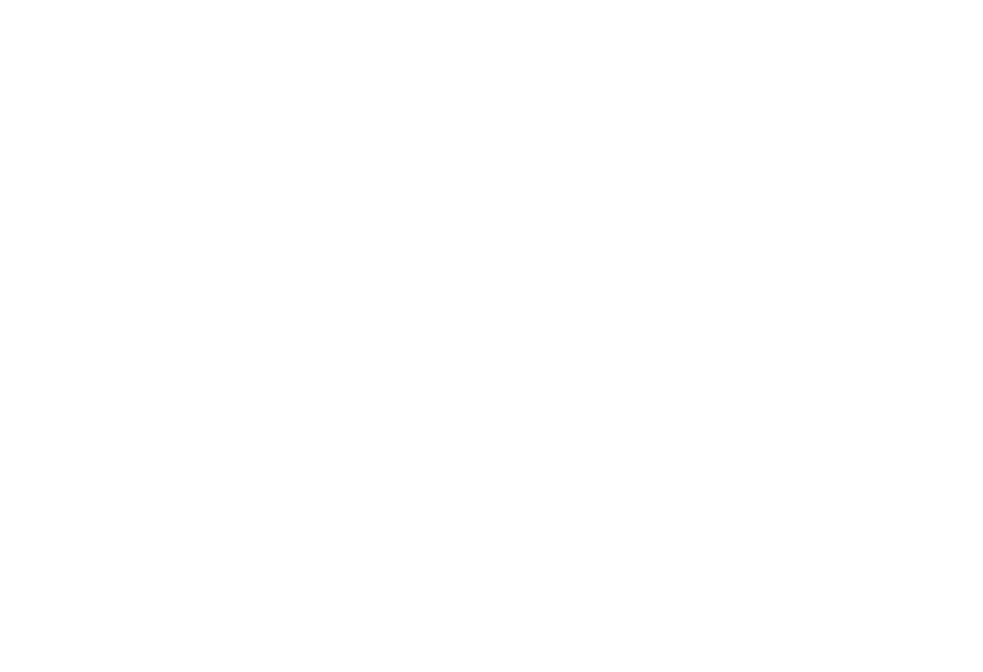
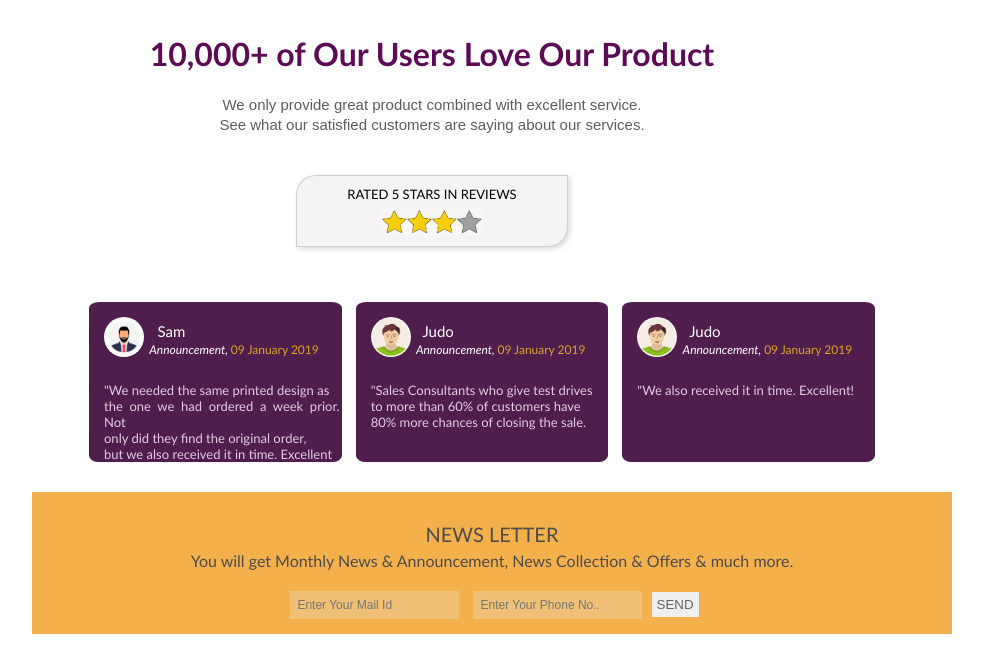
Before and after one commit to VaishnaviTipugade/ProrigoTraining_WebTech_Assignments, a plain HTML site: page HTML-Basics/Assignment2.html in a window 1280 px wide. Shown: the whole page, without its empty margins (231-1214 px from the left). Drawn offline with Linux system fonts and the light colour scheme.

Commit message:
Design completed

```diff
--- a/HTML-Basics/Assignment2.html
+++ b/HTML-Basics/Assignment2.html
@@ -6,8 +6,66 @@
    <meta name="viewport" content="width=device-width, initial-scale=1.0">
    <title>Assignment 2</title>
    <link rel="stylesheet" href="/HTML-Basics/style2.css">
+
 </head>
 <body>
+   <div class = "container">
+      <h1>10,000+ of Our Users Love Our Product</h1>
+      <p>We only provide great product combined with excellent service. <br> See what our satisfied customers are saying about our services.</p>
 
+      <div class = "ratings">
+         <p>RATED 5 STARS IN REVIEWS</p>
+         <img src="/HTML-Basics/img/ratings.png" alt=" 3/4 ratings by customer">
+      </div>
+
+      <div class="reviewContainer">
+         <!-- Customer-1  -->
+         <div class="review">
+            <div class="customer">
+               <img src="/HTML-Basics/img/profile1.jpg" alt="Customer's profile pic">
+               <p class="cust_name">Sam</p>
+               <p class="cust_subtext">Announcement, <span>09 January 2019</span></p>
+            </div>
+            <p>
+               "We needed the same printed design as<br>
+               the one we had ordered a week prior. Not<br>
+               only did they find the original order,<br>
+               but we also received it in time. Excellent
+            </p>
+         </div>
+
+         <!-- Customer-2  -->
+         <div class="review">
+            <div class="customer">
+               <img src="/HTML-Basics/img/profile2.jpg" alt="Customer's profile pic">
+               <p class="cust_name">Judo</p>
+               <p class="cust_subtext">Announcement, <span>09 January 2019</span></p>
+            </div>
+            <p>
+               "Sales Consultants who give test drives <br>
+               to more than 60% of customers have <br>
+               80% more chances of closing the sale.
+            </p>
+         </div>
+
+         <!-- Customer-3  -->
+         <div class="review">
+            <div class="customer">
+               <img src="/HTML-Basics/img/profile2.jpg" alt="Customer's profile pic">
+               <p class="cust_name">Judo</p>
+               <p class="cust_subtext">Announcement, <span>09 January 2019</span></p>
+            </div>
+            <p>"We also received it in time. Excellent!</p>
+         </div>
+      </div>
+
+      <div class="newsletter">
+         <p id="header">NEWS LETTER</p>
+         <p id="text">You will get Monthly News & Announcement, News Collection & Offers & much more.</p>
+         <input type="text" name="Email" id="email" placeholder="Enter Your Mail Id">
+         <input type="text" name="PhoneNo" id="phone" placeholder="Enter Your Phone No..">
+         <button type="submit">SEND</button>
+      </div>
+   </div>
 </body>
 </html>
--- a/HTML-Basics/style2.css
+++ b/HTML-Basics/style2.css
@@ -0,0 +1,146 @@
+body{
+   background-color: white;
+   font-family: 'Gill Sans', 'Gill Sans MT', Calibri, 'Trebuchet MS', sans-serif;
+}
+.container{
+   /* background-color: rgb(253, 251, 251); */
+   width: 700px;
+   margin:0 250px 0 300px;
+   padding: 5px;
+   display : flex;
+   flex-direction: column;
+   text-align:  center;
+}
+.container>h1{
+   color: rgb(94, 11, 87);
+}
+.container > p{
+   padding: 0;
+   margin-top: 0;
+   margin-left: 0;
+   font-family: Arial, Helvetica, sans-serif;
+   font-size: 15px;
+   text-align: center;
+   line-height: 20px;
+   color: rgb(97, 91, 97);
+}
+.ratings{
+   padding: 10px;
+   margin: 25px auto;
+   background-color: rgb(245, 243, 245);
+   width:250px;
+   height: 50px;
+   border: rgba(204, 201, 201, 0.849)  solid 0.5px;
+   border-radius: 20px 0px;
+   box-shadow: 2px 2px 5px rgba(197, 194, 194, 0.623);
+   /* border-top-left-radius: 15%; */
+   /* border-bottom-right-radius: 15%; */
+}
+.ratings>p{
+   margin: 0;
+   font-size: small;
+}
+.ratings>img{
+   width: 100px;
+   margin-top: 5px;
+   margin-bottom: 10px;
+}
+
+/* REVIEW CSS */
+.reviewContainer{
+   display: flex;
+   flex-direction: row;
+   margin: 20px 0 0 0 ;
+   background-color: white;
+   width: 800px;
+}
+.review{
+   display: flex;
+   flex-direction: column;
+   background-color: rgb(80, 30, 77);
+   color: white;
+   width: 650px;
+   height: 160px;
+   border-radius: 4%;
+   margin: 10px 7px 0 7px;
+
+}
+.review>p{
+   color: rgb(228, 201, 226);
+   text-align: justify;
+   font-size: 13px;
+   margin: 10px 2px 2px 15px;
+   /* line-height: 10px; */
+}
+.customer{
+   display: block;
+   margin: 10px;
+}
+.customer>img{
+   width : 40px;
+   margin : 5px;
+   background-color: rgb(94, 11, 87);
+   float: left;
+   border-radius: 50%;
+}
+.cust_name{
+   color: white;
+   /* background-color: black; */
+   font-size: 15px;
+   width:80px;
+   height: 20px;
+   margin: 10px 0px 0px 10px;
+   padding-left: 5px;
+}
+.cust_subtext{
+   color:white;
+   font-size: 12px;
+   font-style: italic;
+   width: 170px;
+   height: 20px;
+   margin: 0px 0px 0px 50px;
+}
+.cust_subtext>span{
+   color: goldenrod;
+   font-style: normal;
+}
+
+/* NEWSLETTER CSS */
+.newsletter{
+   background-color: rgb(243, 176, 75);
+   color: rgb(77, 77, 77);
+   margin: 30px 0 0 -50px;
+   padding: 10px;
+   width: 900px;
+}
+.newsletter> #header{
+   /* background-color: black; */
+   margin-bottom: 0;
+   font-weight: 500;
+   font-size: 20px;
+}
+.newsletter> #text{
+   /* background-color: black; */
+   margin-top: 5px;
+}
+.newsletter>input{
+   background-color: rgb(240, 192, 119);
+   border: 0;
+   margin: 5px;
+   padding:7px;
+   font-size: 12px;
+}
+
+.newsletter>input>#Email{
+   margin: 0 10px 0 0;
+
+}
+.newsletter>input>#PhoneNo{
+   margin: 0 5px 0 5px;
+
+}
+.newsletter>button{
+   padding: 5px;
+   border: 0;
+   color: rgb(100, 98, 98);
+}
```
Also changed, not shown: HTML-Basics/img/profile3.jpg (deleted), HTML-Basics/img/ratings.png (added).
